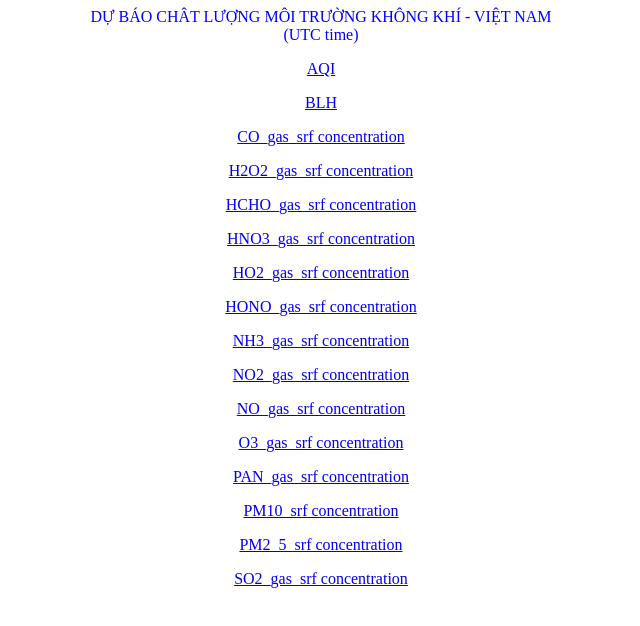
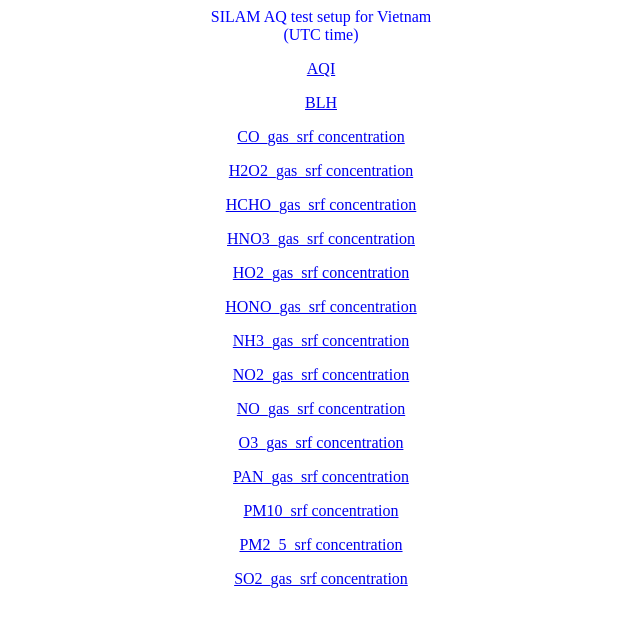
Before and after one commit to rkouznetsov/SILAM-KAZ, a plain HTML site: page www/toc.html in a window 1280 px wide. Shown: the whole page, without its empty margins (319-959 px from the left). Drawn offline with Linux system fonts and the light colour scheme.

```diff
--- a/www/toc.html
+++ b/www/toc.html
@@ -9,7 +9,7 @@
 <CENTER>
 <BODY>
 
-<FONT COLOR=blue>DỰ BÁO CHÂT LƯỢNG MÔI TRƯỜNG KHÔNG KHÍ - VIỆT NAM <br> (UTC time)</FONT>
+<FONT COLOR=blue>SILAM AQ test setup for Vietnam <br> (UTC time)</FONT>
 <p><a href="SILAMForcast.html?param=AQI" target="pic">                AQI</a></p>
 <p><a href="SILAMForcast.html?param=BLH" target="pic">                BLH</a></p>
 <p><a href="SILAMForcast.html?param=CO_gas_srf" target="pic">         CO_gas_srf concentration</a></p>
```
Also changed, not shown: www/SILAMForcast.html (line endings or trailing spaces), 12 other files.
